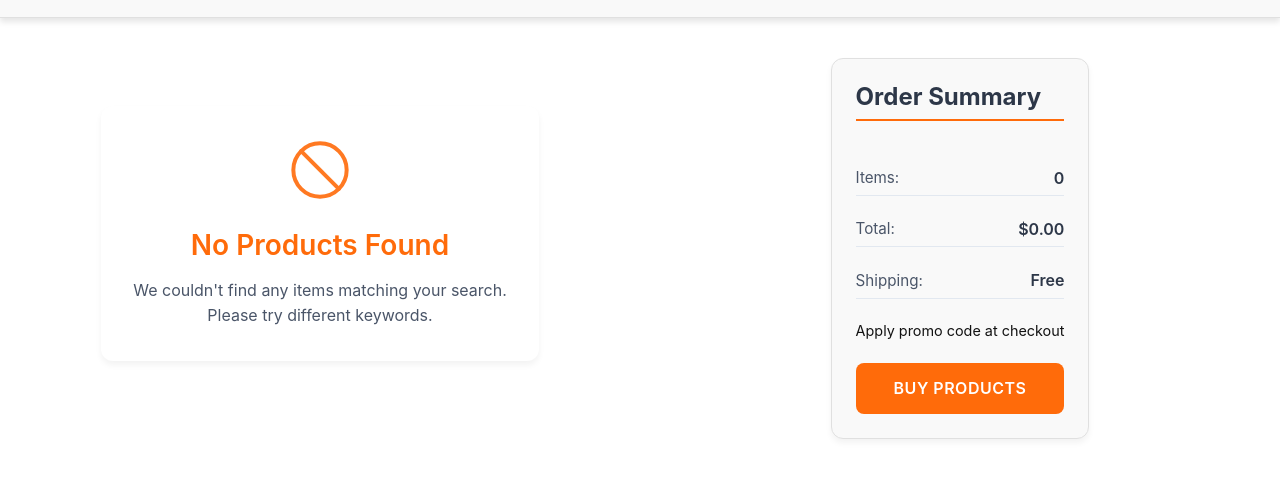
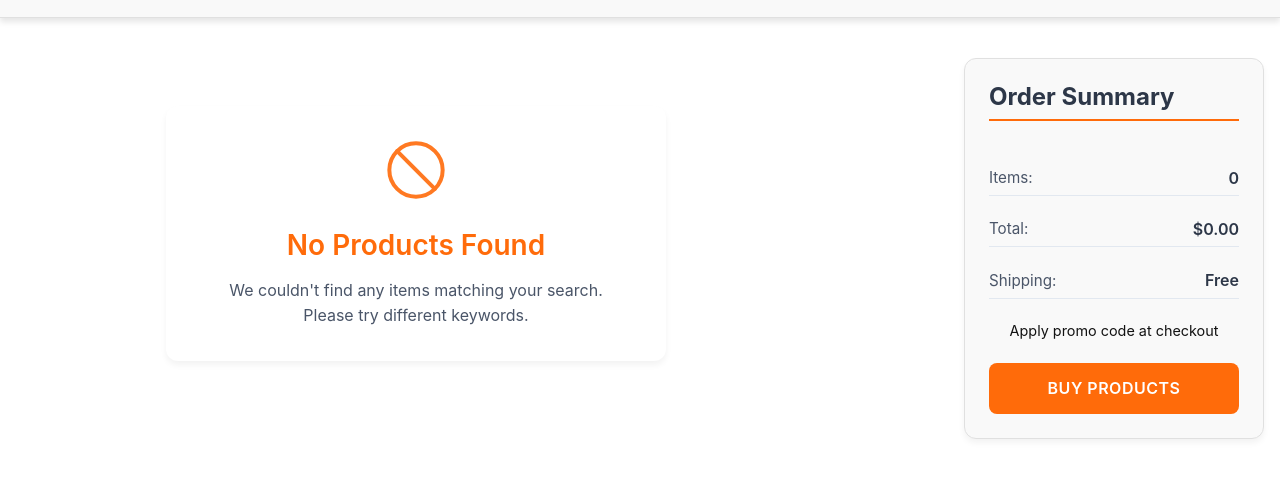
Before and after one commit to AlesssMAK/practice-create-store, a website built with Vite: page src/cart.html in a window 1280 px wide. Shown: the part 75-552 px from the top of the page. Built offline with nearby package versions, Linux system fonts and the light colour scheme.

Commit message:
update grid

```diff
--- a/src/css/cart.css
+++ b/src/css/cart.css
@@ -2,22 +2,16 @@
   display: grid;
   grid-template-columns: 1fr;
   justify-items: center;
-  gap: 1rem;
+  gap: 2rem;
   padding: 0 1rem;
 }
 
-@media (min-width: 768px) and (max-width: 1199px) {
+@media (min-width: 768px) {
   .product-page {
-    grid-template-columns: repeat(2, 1fr);
-    justify-items: center;
-    gap: 1.5rem;
-  }
-}
-
-@media (min-width: 1200px) {
-  .product-page {
-    grid-template-columns: repeat(auto-fit, minmax(300px, 1fr));
-    gap: 2rem;
+    display: grid;
+    grid-template-columns: 1fr 300px;
+    gap: 148px;
+    justify-items: stretch;
   }
 }
 
--- a/src/css/products.css
+++ b/src/css/products.css
@@ -1,7 +1,13 @@
 .products {
   display: grid;
-  grid-template-columns: repeat(auto-fill, minmax(300px, 1fr));
+  grid-template-columns: 1fr;
   gap: 2rem;
+}
+
+@media (min-width: 768px) {
+  .products {
+    grid-template-columns: repeat(auto-fill, minmax(300px, 1fr));
+  }
 }
 
 .products__item {
```
Also changed, not shown: src/css/helpers.css (+0 -9 lines).
